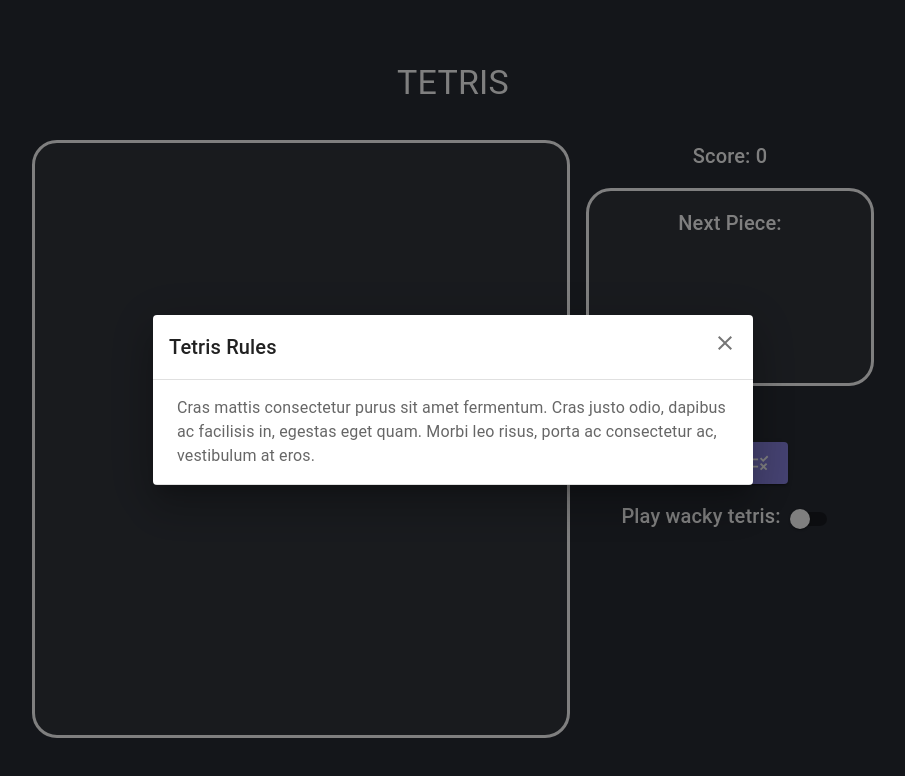
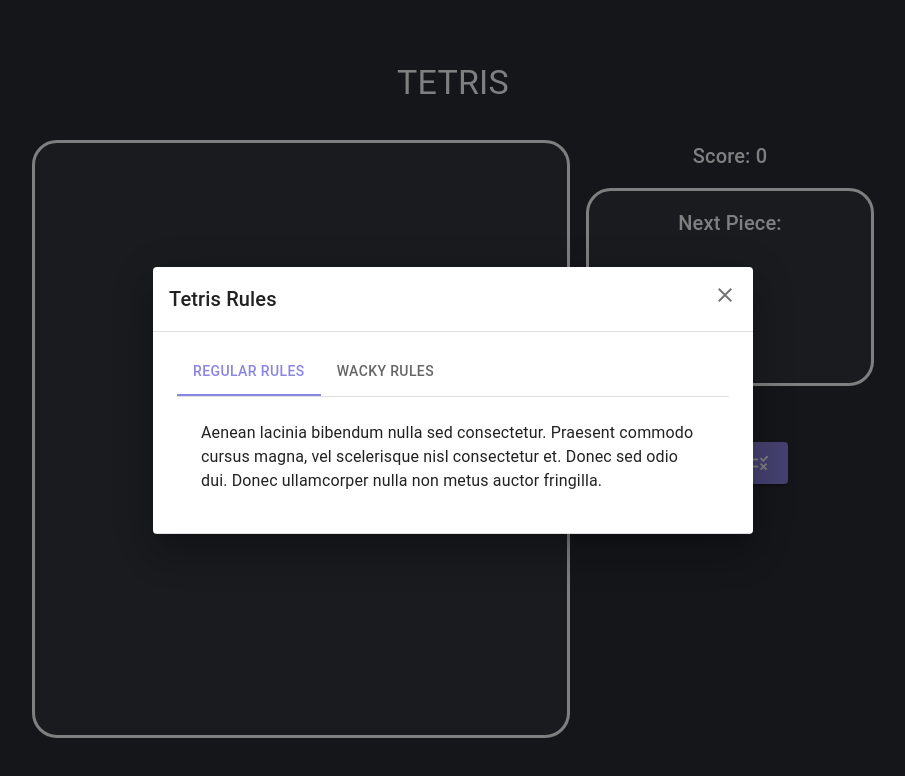
Before and after one commit to Annie0728/tetris, a React (Create React App) app: page / in a window 1280 px wide. Both pictures are taken after a click on the button "RULES". Shown: the top 776 px of the page, without its empty margins (187-1092 px from the left). Built offline with nearby package versions, Linux system fonts and the light colour scheme.

Commit message:
reformatting wacky settings

```diff
--- a/src/App.js
+++ b/src/App.js
@@ -3,7 +3,6 @@ import './App.css';
 import Board from "./Components/Board";
 import PieceBox from "./Components/PieceBox";
 import Rules from "./Components/Rules";
-import Wacky from "./Components/Wacky";
 import { Typography, Box, Grid, Stack, Button, Tooltip } from '@mui/material';
 import RuleIcon from '@mui/icons-material/Rule';
 import { ThemeProvider, createTheme } from '@mui/material/styles';
@@ -41,11 +40,6 @@ function App() {
 
   const [score, setScore] = useState(0);
 
-  const [checked, setChecked] = useState(false);
-  const handleWacky = (event) => {
-    setChecked(event.target.checked);
-  };
-
   return (
     <div className="App">
       <ThemeProvider theme={theme}>
@@ -53,7 +47,7 @@ function App() {
         <Box pt={3}>
           <Grid container spacing={2}>
           <Grid item>
-            <Board wacky={checked} score={score} setScore={setScore} />
+            <Board score={score} setScore={setScore} />
           </Grid>
             <Grid item>
               <Stack spacing={2} justifyContent="center" alignItems="center">
@@ -73,11 +67,10 @@ function App() {
                 >
                   <Button variant="contained" size="large" endIcon={<RuleIcon />} onClick={() => handleOpen()}>Rules</Button>
                 </Tooltip>
-                <Wacky checked={checked} handleWacky={handleWacky} />
               </Stack>
             </Grid>
           </Grid>
-          <Rules open={open} handleClose={handleClose} wacky={checked} />
+          <Rules open={open} handleClose={handleClose} />
         </Box>
       </ThemeProvider>
     </div>
--- a/src/Components/Board.js
+++ b/src/Components/Board.js
@@ -1,5 +1,6 @@
 import React, { useState } from "react";
-import { Box, Button } from '@mui/material';
+import Wacky from "./Wacky";
+import { Box, Stack, Button, Typography, Switch } from '@mui/material';
 import PlayCircleFilledWhiteIcon from '@mui/icons-material/PlayCircleFilledWhite';
 
 function Board(props) {
@@ -10,6 +11,11 @@ function Board(props) {
   };
   const handleEndGame = () => {
     setGame(false);
+  };
+
+  const [checked, setChecked] = useState(false);
+  const handleWacky = (event) => {
+    setChecked(event.target.checked);
   };
 
   return (
@@ -29,7 +35,10 @@ function Board(props) {
           bgcolor: 'board_background.main'
         }}
       >
-        <Button variant="contained" size="large" endIcon={<PlayCircleFilledWhiteIcon />}>Start New Game</Button>
+        <Stack spacing={5}>
+          <Button variant="contained" size="large" endIcon={<PlayCircleFilledWhiteIcon />}>Start New Game</Button>
+          <Wacky checked={checked} handleWacky={handleWacky} />
+        </Stack>
       </Box>
     </div>
   );
--- a/src/Components/Rules.js
+++ b/src/Components/Rules.js
@@ -1,5 +1,6 @@
-import React from "react";
-import { Dialog, DialogTitle, DialogContent, DialogContentText, IconButton } from '@mui/material';
+import React, { useState } from "react";
+import PropTypes from 'prop-types';
+import { Dialog, DialogTitle, DialogContent, IconButton, Box, Typography, Tab, Tabs } from '@mui/material';
 import CloseIcon from '@mui/icons-material/Close';
 import Slide from '@mui/material/Slide';
 
@@ -7,7 +8,45 @@ const Transition = React.forwardRef(function Transition(props, ref) {
   return <Slide direction="up" ref={ref} {...props} />;
 });
 
+function TabPanel(props) {
+  const { children, value, index, ...other } = props;
+
+  return (
+    <div
+      role="tabpanel"
+      hidden={value !== index}
+      id={`tabpanel-${index}`}
+      aria-labelledby={`tab-${index}`}
+      {...other}
+    >
+      {value === index && (
+        <Box sx={{ p: 3 }}>
+          <Typography>{children}</Typography>
+        </Box>
+      )}
+    </div>
+  );
+}
+
+TabPanel.propTypes = {
+  children: PropTypes.node,
+  index: PropTypes.number.isRequired,
+  value: PropTypes.number.isRequired,
+};
+
+function a11yProps(index) {
+  return {
+    id: `tab-${index}`,
+    'aria-controls': `tabpanel-${index}`,
+  };
+}
+
 function Rules(props) {
+  const [value, setValue] = useState(0);
+  const handleChange = (event, newValue) => {
+    setValue(newValue);
+  };
+
   return (
     <Dialog
       open = {props.open}
@@ -28,19 +67,25 @@ function Rules(props) {
         <CloseIcon />
       </IconButton>
       <DialogContent dividers>
-        {props.wacky === true ?
-          <DialogContentText>
-            Aenean lacinia bibendum nulla sed consectetur. Praesent commodo cursus
-            magna, vel scelerisque nisl consectetur et. Donec sed odio dui. Donec
-            ullamcorper nulla non metus auctor fringilla.
-          </DialogContentText>
-            :
-          <DialogContentText>
-            Cras mattis consectetur purus sit amet fermentum. Cras justo odio,
-            dapibus ac facilisis in, egestas eget quam. Morbi leo risus, porta ac
-            consectetur ac, vestibulum at eros.
-          </DialogContentText>
-        }
+        <Tabs
+          value={value}
+          onChange={handleChange}
+          sx={{ borderBottom: 1, borderColor: 'divider' }}
+        >
+          <Tab label="Regular Rules" {...a11yProps(0)} />
+          <Tab label="Wacky Rules" {...a11yProps(1)} />
+        </Tabs>
+        <TabPanel value={value} index={0}>
+          Aenean lacinia bibendum nulla sed consectetur. Praesent commodo cursus
+          magna, vel scelerisque nisl consectetur et. Donec sed odio dui. Donec
+          ullamcorper nulla non metus auctor fringilla.
+        </TabPanel>
+        <TabPanel value={value} index={1}>
+          Lorem ipsum dolor sit amet, consectetur adipiscing elit, sed do eiusmod
+          tempor incididunt ut labore et dolore magna aliqua. Rhoncus dolor purus non
+          enim praesent elementum facilisis leo vel. Risus at ultrices mi tempus
+          imperdiet.
+        </TabPanel>
       </DialogContent>
     </Dialog>
   );
--- a/src/Components/Wacky.js
+++ b/src/Components/Wacky.js
@@ -3,8 +3,8 @@ import { Box, Typography, Switch, Tooltip } from '@mui/material';
 
 function Wacky(props) {
   return (
-    <Box display="flex" direction="row">
-      <Typography variant="h6" gutterBottom>Play wacky tetris: </Typography>
+    <Box>
+      <Typography variant="button" gutterBottom>Play wacky tetris: </Typography>
       <Tooltip title="Switch on to play wacky Tetris!" arrow componentsProps=
         {{
           tooltip: {
```
